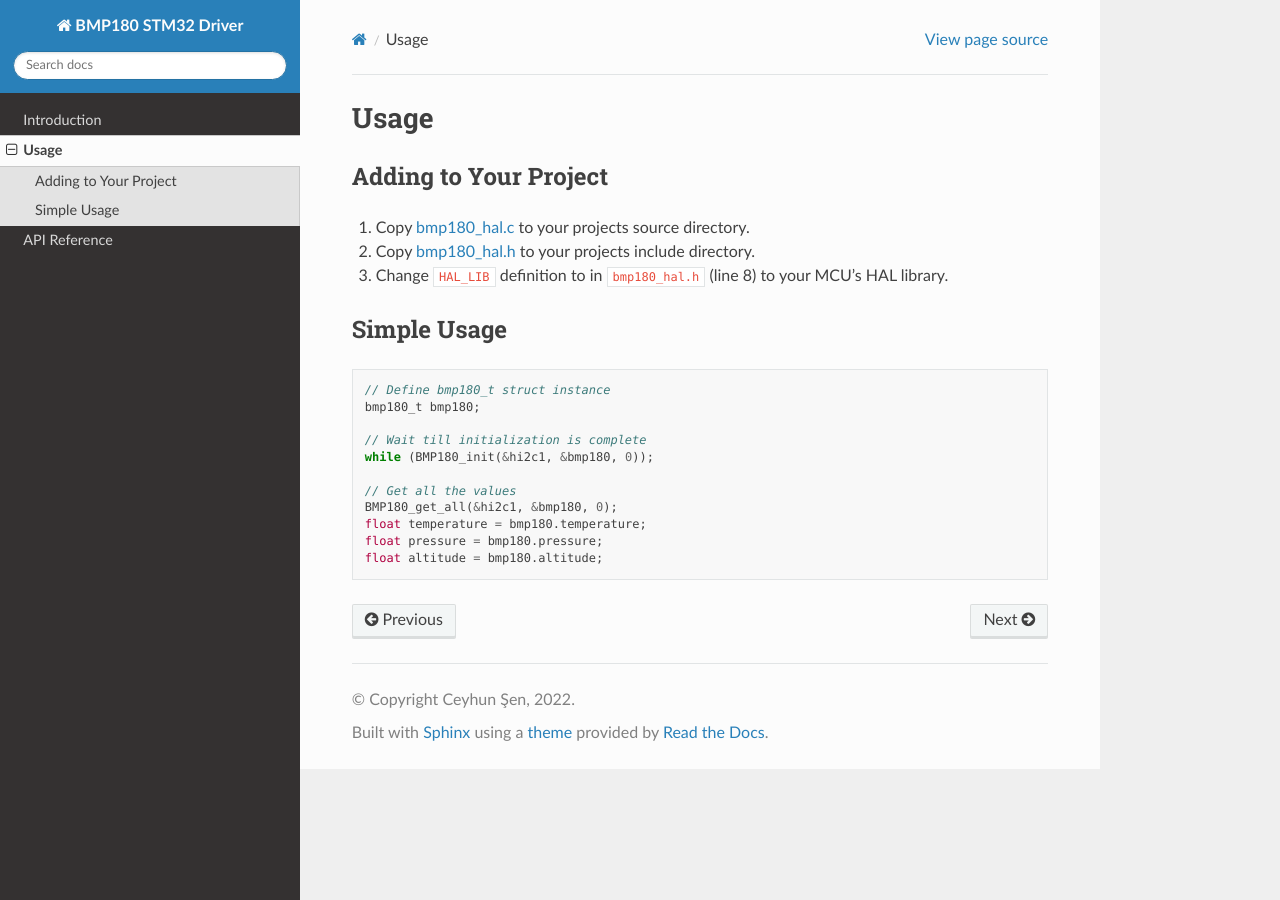
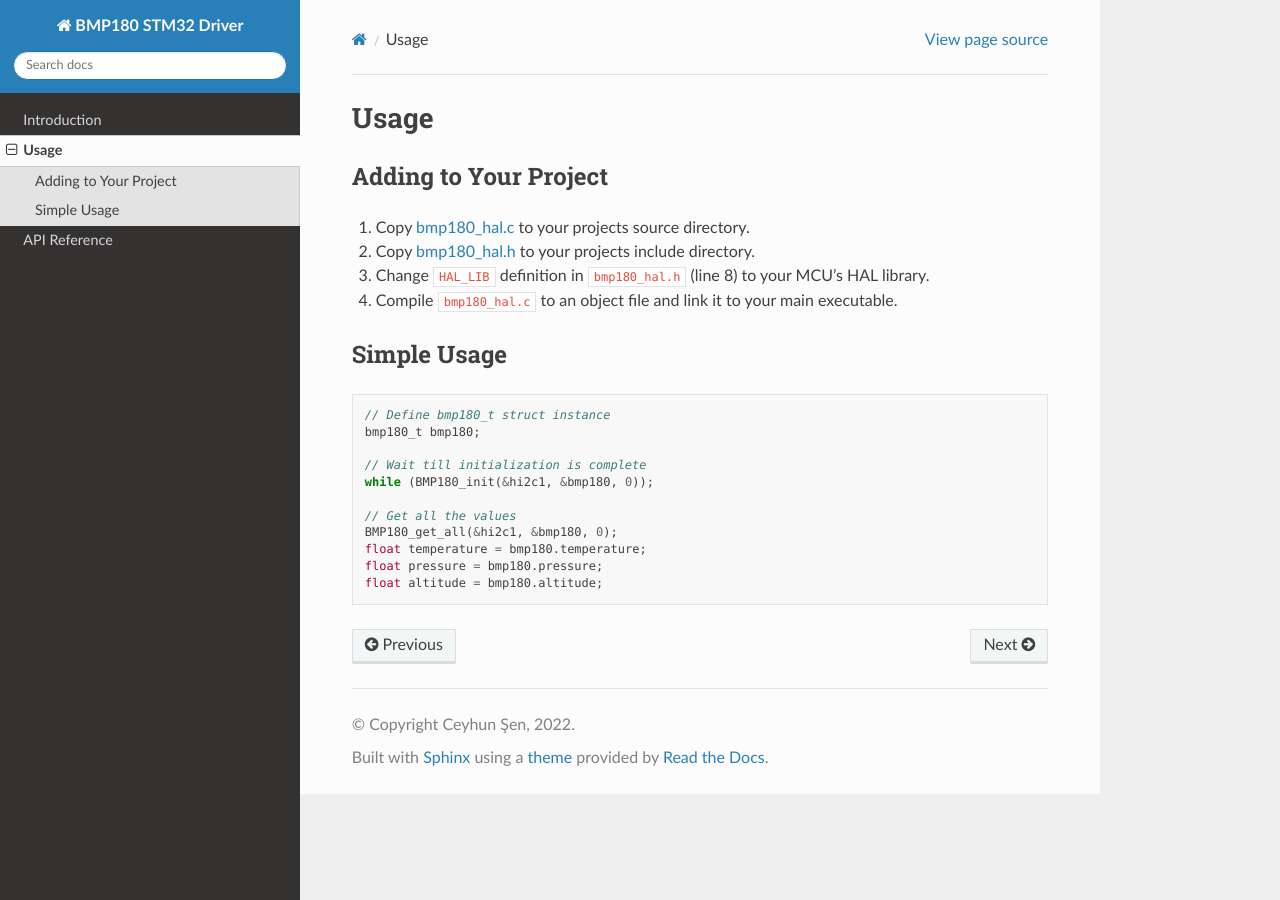
Before and after one commit to ceyhunsen/bmp180-stm32-driver, a Sphinx documentation site: the page built from docs/usage/index.rst, in a window 1280 px wide. Built offline with Sphinx 7.4.7 and the Read the Docs theme 2.0.0, drawn with Linux system fonts in a browser that asks for light colours.

Commit message:
compile info added + info updated

```diff
--- a/docs/index.rst
+++ b/docs/index.rst
@@ -1,7 +1,7 @@
 Introduction
 ============
 
-This documentation is for STM32 BMP180 driver. Source code is available at `Github <https://github.com/ceyhunsen/bmp180-stm32-driver>`_.
+Welcome to the documentation of STM32 I2C driver for BMP180. Source code is available at `Github <https://github.com/ceyhunsen/bmp180-stm32-driver>`_.
 
 .. toctree::
     :maxdepth: 3
--- a/docs/usage/index.rst
+++ b/docs/usage/index.rst
@@ -6,7 +6,8 @@ Adding to Your Project
 
 1. Copy `bmp180_hal.c <https://github.com/ceyhunsen/bmp180-stm32-driver/blob/main/bmp180_hal.c>`_ to your projects source directory.
 2. Copy `bmp180_hal.h <https://github.com/ceyhunsen/bmp180-stm32-driver/blob/main/bmp180_hal.h>`_ to your projects include directory.
-3. Change ``HAL_LIB`` definition to in ``bmp180_hal.h`` (line 8) to your MCU's HAL library.
+3. Change ``HAL_LIB`` definition in ``bmp180_hal.h`` (line 8) to your MCU's HAL library.
+4. Compile ``bmp180_hal.c`` to an object file and link it to your main executable.
 
 Simple Usage
 ^^^^^^^^^^^^
```
